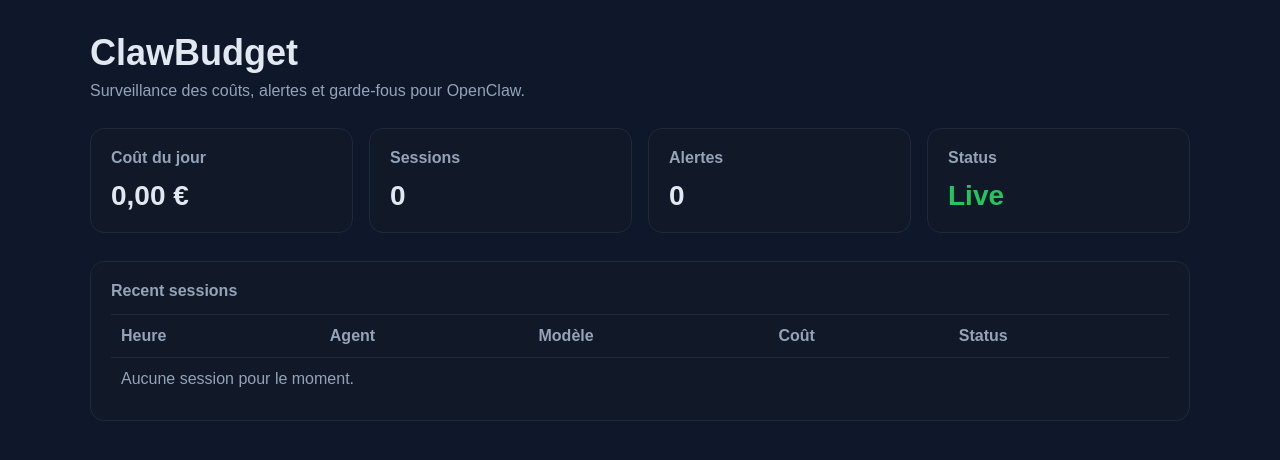
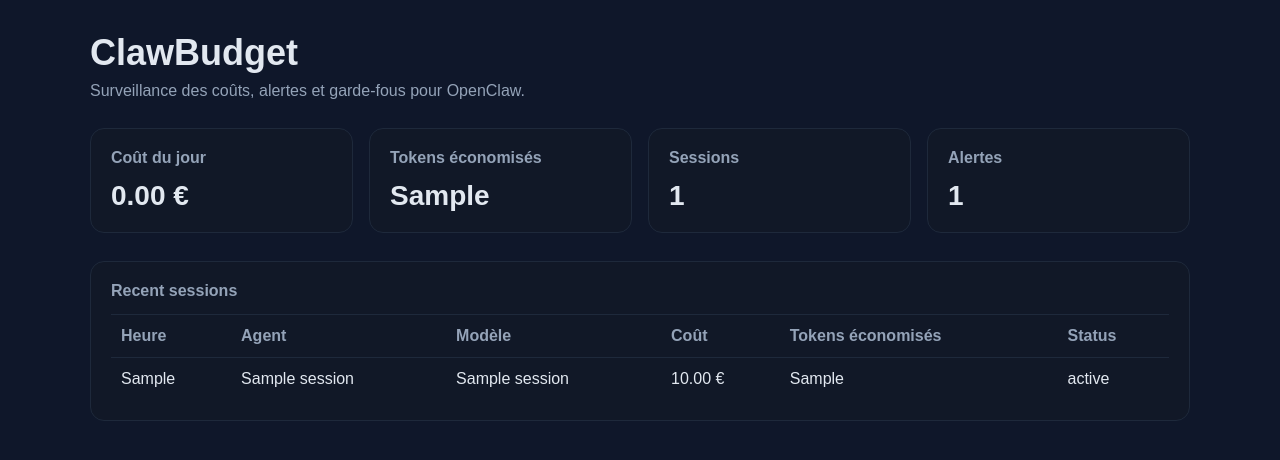
Before and after one commit to ravinromuald-png/clawbudget, a Python web app: template app/templates/dashboard.html in a window 1280 px wide. Shown: the part 69-529 px from the top of the page. Run offline with Jinja, Linux system fonts and the light colour scheme; the template is opened without the code that fills it: most values are stand-ins (such as "Sample title", 1, 10 or a date in 2020).

Commit message:
Update dashboard.html

```diff
--- a/app/templates/dashboard.html
+++ b/app/templates/dashboard.html
@@ -11,19 +11,19 @@
 <section class="cards">
   <div class="card">
     <h2>Coût du jour</h2>
-    <p class="metric">0,00 €</p>
+    <p class="metric">{{ "%.2f"|format(cost_today) }} €</p>
+  </div>
+  <div class="card">
+    <h2>Tokens économisés</h2>
+    <p class="metric">{{ saved_tokens }}</p>
   </div>
   <div class="card">
     <h2>Sessions</h2>
-    <p class="metric">0</p>
+    <p class="metric">{{ session_count }}</p>
   </div>
   <div class="card">
     <h2>Alertes</h2>
-    <p class="metric">0</p>
-  </div>
-  <div class="card">
-    <h2>Status</h2>
-    <p class="metric ok">Live</p>
+    <p class="metric">{{ alert_count }}</p>
   </div>
 </section>
 
@@ -36,13 +36,21 @@
         <th>Agent</th>
         <th>Modèle</th>
         <th>Coût</th>
+        <th>Tokens économisés</th>
         <th>Status</th>
       </tr>
     </thead>
     <tbody>
+      {% for s in recent_sessions %}
       <tr>
-        <td colspan="5" class="empty">Aucune session pour le moment.</td>
+        <td>{{ s["ts"] }}</td>
+        <td>{{ s["agent_name"] }}</td>
+        <td>{{ s["model_name"] }}</td>
+        <td>{{ "%.2f"|format(s["estimated_cost"]) }} €</td>
+        <td>{{ s["saved_tokens"] }}</td>
+        <td>{{ s["status"] }}</td>
       </tr>
+      {% endfor %}
     </tbody>
   </table>
 </section>
```
